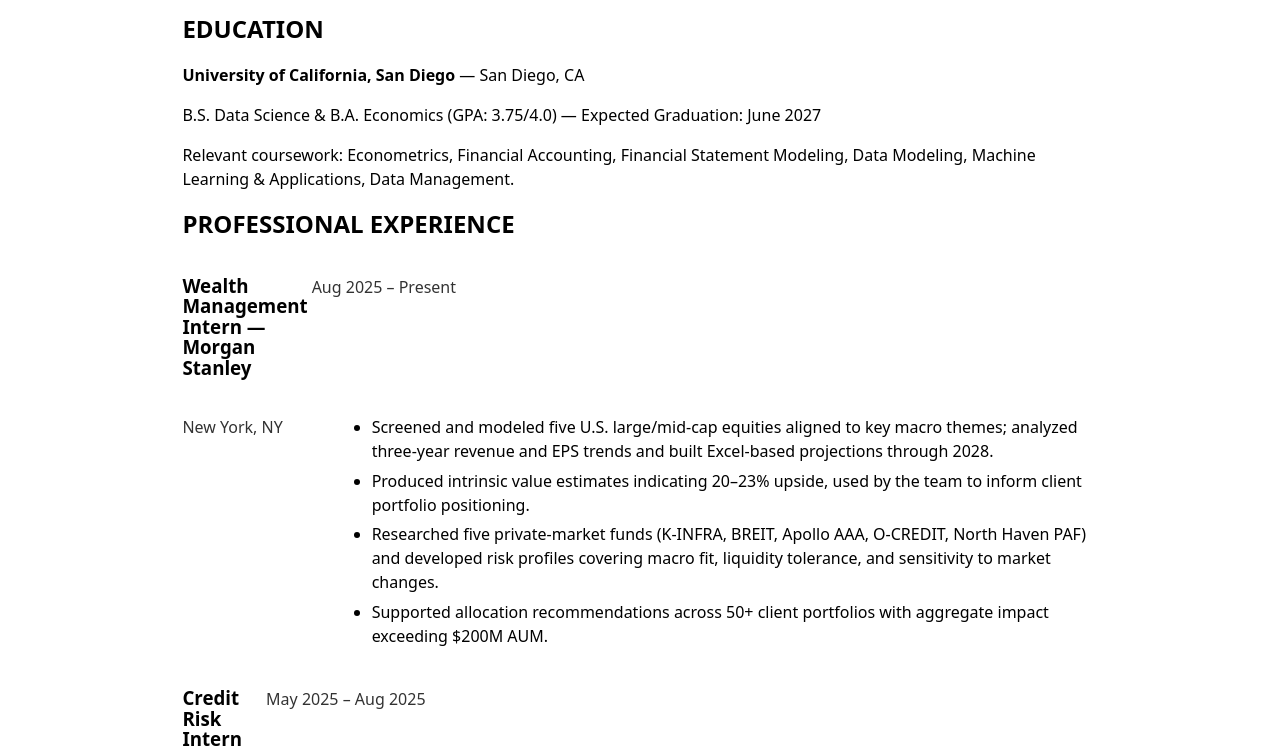
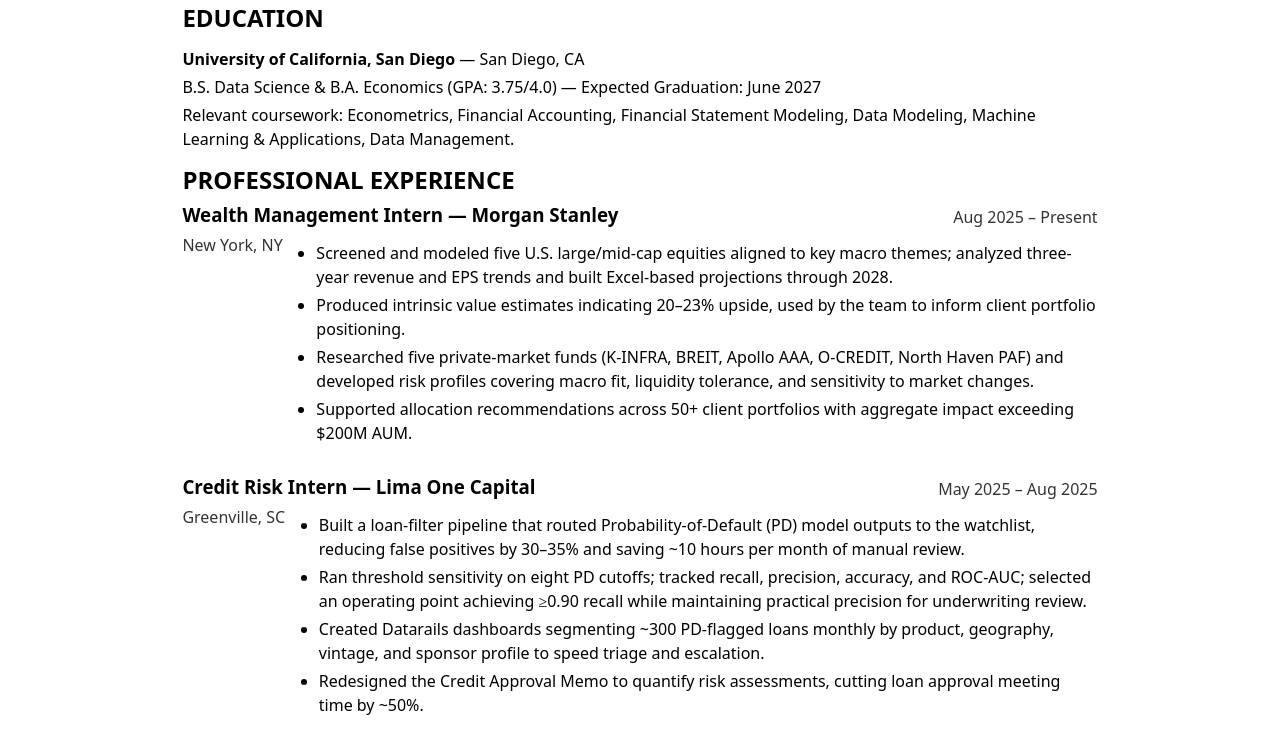
Before and after one commit to vanessallfeng/portfolio, a plain HTML site: page resume/resume.html in a window 1280 px wide. Shown: the part 166-912 px from the top of the page. Drawn offline with Linux system fonts and the light colour scheme.

Commit message:
resume style updates

```diff
--- a/style.css
+++ b/style.css
@@ -1,4 +1,10 @@
 html { color-scheme: light dark; }
+
+:root {
+  --color-accent: oklch(70% 0.12 320);
+}
+
+html {accent-color: var(--color-accent); }
 
 body {
   font: 100%/1.5 system-ui;
@@ -6,7 +12,8 @@
   margin: 0 auto;
   padding: 0 1rem;
 }
-img { max-width: 100%; height: auto; }
+
+img {max-width: 100%; height: auto; }
 
 nav { display: flex; }
 nav a { flex: 1; }
@@ -30,11 +37,7 @@
   font-weight: 600;
 }
 
-:root { --color-accent: oklch(70% 0.12 320); }
-html  { accent-color: var(--color-accent); }
-
 nav a:hover {
-  /* softer hover that blends with background */
   background-color: color-mix(in oklch, var(--color-accent), canvas 85%);
   border-bottom-color: var(--border-color);
 }
@@ -46,6 +49,7 @@
   grid-template-columns: auto 1fr;
   gap: 1em;
 }
+
 label { display: contents; }
 button { grid-column: 1 / -1; }
 
@@ -60,22 +64,15 @@
   grid-template-rows: subgrid;
   grid-row: span 3;
 }
-.projects h2 {margin: 0; }
 
-h1 {font-size: 400%; }
+.projects h2 { margin: 0; }
+
+h1 { font-size: 400%; }
 
 h1, h2, h3, h4, h5, h6 {
   line-height: 1.1;
   text-wrap: balance;
 }
-
-body.resume h1 { margin: 0 0 .5rem; }
-body.resume section { margin: 1rem 0; }
-body.resume ul { margin: 0.5rem 0 0 1.25em; }
-body.resume li { margin: 0.35em 0; }
-body.resume .job { display: grid; grid-template-columns: 1fr auto; gap: .25rem; align-items: baseline; }
-body.resume .job .where,
-body.resume .job .dates { opacity: .8; }
 
 .color-scheme {
   position: absolute;
@@ -88,3 +85,43 @@
   opacity: .9;
   z-index: 1000;
 }
+
+body.resume {
+  --col-gap: 1rem;
+  --row-gap: .25rem;
+}
+
+body.resume h1 { margin: 0 0 .5rem; }
+body.resume h2 { margin: 1rem 0 .4rem; }
+body.resume section { margin: 1rem 0; }
+body.resume p { margin: .25rem 0; }
+body.resume ul { margin: 0.5rem 0 0 1.25em; }
+body.resume li { margin: 0.35em 0; }
+
+body.resume .job {
+  display: grid;
+  grid-template-columns: auto 1fr auto;
+  grid-template-areas:
+    "role role dates"
+    "where bullets bullets";
+  column-gap: var(--col-gap);
+  row-gap: var(--row-gap);
+  align-items: start;
+  margin: .75rem 0 1rem;
+}
+
+body.resume .job .role { grid-area: role;  margin: 0;}
+body.resume .job .dates { grid-area: dates; text-align: right; opacity: .8;}
+body.resume .job .where { grid-area: where; opacity: .8;}
+
+body.resume .job ul {
+  grid-area: bullets;
+  margin: .25rem 0 .75rem 1.1em;
+  padding: 0;
+}
+
+body.resume .job li { margin: .25rem 0; }
+
+@media (max-width: 640px) {
+  body.resume h1 { font-size: clamp(2rem, 7vw, 3rem); }
+}
```
